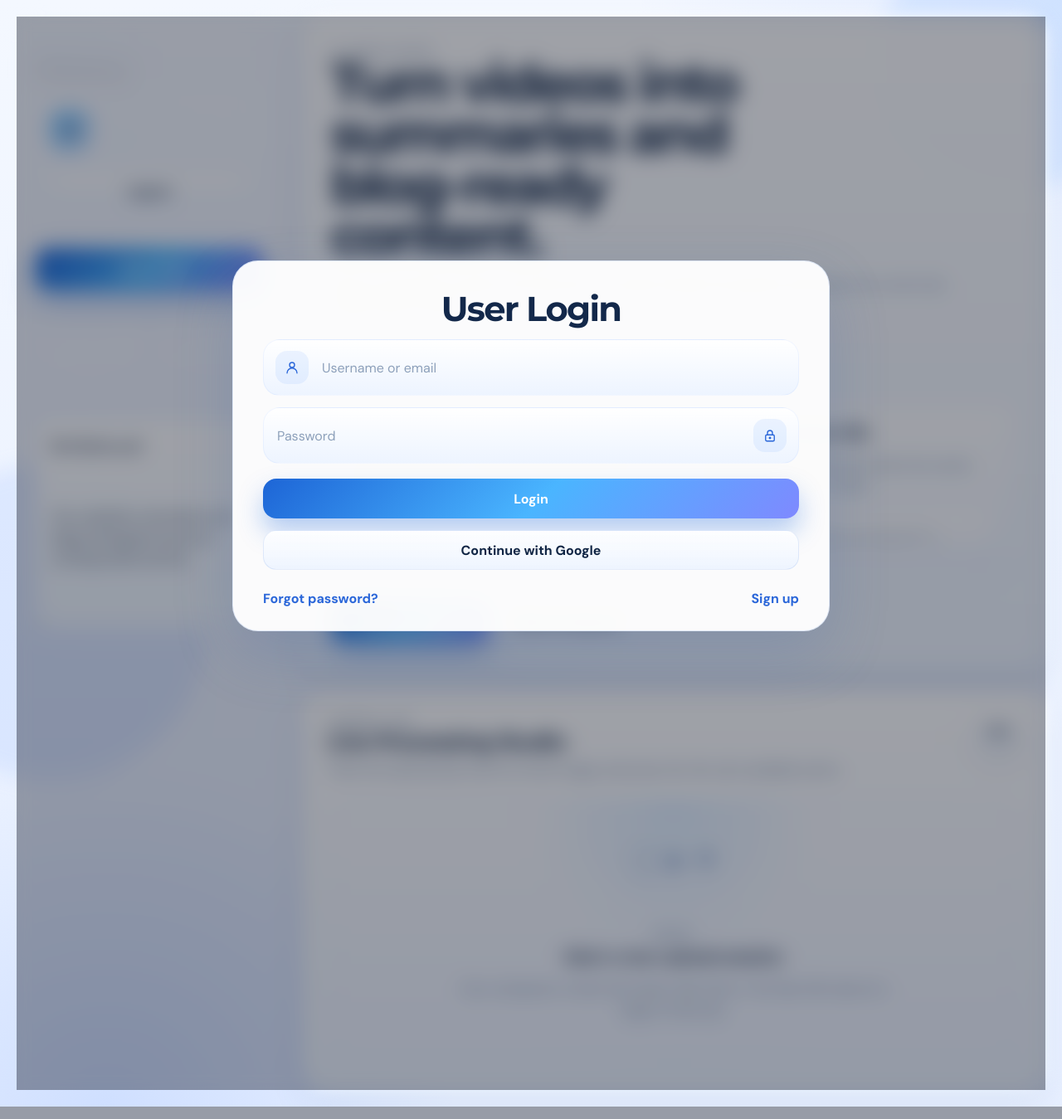
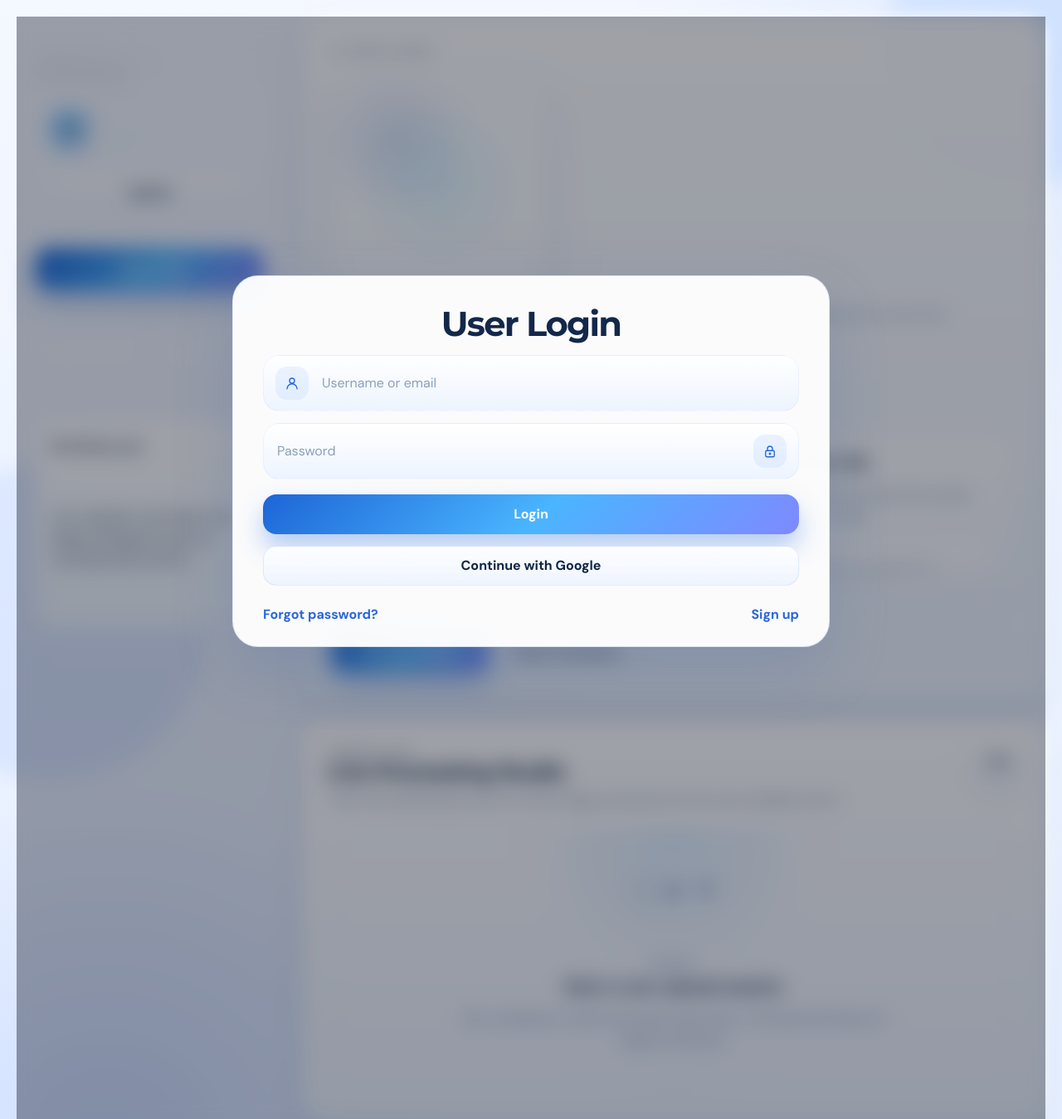
Before and after one commit to varad42/AIVTOBS, a Flask app: page /dashboard?new_chat=1 in a window 1280 px wide. Shown: the top 1349 px of the page at 83% size. Run offline with Flask 3, Linux system fonts and the light colour scheme; some libraries are stand-ins or nearby versions.

Commit message:
new chat

```diff
--- a/static/styles.css
+++ b/static/styles.css
@@ -1340,17 +1340,41 @@ td {
 
 .dashboard-hero-copy {
     max-width: 760px;
-}
-
-.dashboard-hero-title {
-    max-width: 12ch;
-    color: var(--text-dark);
-    font-size: clamp(2.5rem, 5vw, 4.2rem);
+    display: grid;
+    gap: 16px;
+}
+
+.dashboard-hero-ball-wrap {
+    position: relative;
+    width: min(100%, 260px);
+    aspect-ratio: 1;
+    display: grid;
+    place-items: center;
+    margin-top: 4px;
+    border-radius: 32px;
+    background:
+        radial-gradient(circle at center, rgba(105, 216, 255, 0.16), transparent 54%),
+        radial-gradient(circle at 30% 30%, rgba(42, 102, 217, 0.14), transparent 36%);
+    box-shadow:
+        inset 0 0 0 1px rgba(136, 181, 244, 0.14),
+        0 24px 48px rgba(77, 112, 176, 0.12);
+}
+
+.dashboard-hero-ball-source {
+    display: none;
+}
+
+.dashboard-hero-ball-canvas {
+    width: min(100%, 220px);
+    aspect-ratio: 1;
+    display: block;
+    background: transparent;
+    filter: drop-shadow(0 24px 44px rgba(59, 111, 198, 0.22));
 }
 
 .dashboard-hero-subtitle {
     max-width: 68ch;
-    margin-top: 14px;
+    margin-top: 0;
 }
 
 .dashboard-hero-actions {
@@ -1671,8 +1695,8 @@ td {
 }
 
 @media (max-width: 480px) {
-    .dashboard-hero-title {
-        font-size: 2rem;
+    .dashboard-hero-ball-wrap {
+        width: min(100%, 220px);
     }
 
     .dashboard-stage-list,
--- a/templates/dashboard.html
+++ b/templates/dashboard.html
@@ -78,7 +78,20 @@
         <section class="content-panel dashboard-hero-panel" id="upload-studio">
             <div class="dashboard-hero-copy">
                 <p class="auth-eyebrow">AI Video Studio</p>
-                <h1 class="hero-title dashboard-hero-title">Turn videos into summaries and blog-ready content.</h1>
+                <div class="dashboard-hero-ball-wrap" aria-hidden="true">
+                    <video
+                        class="dashboard-hero-ball-source"
+                        id="dashboardHeroBallSource"
+                        autoplay
+                        muted
+                        loop
+                        playsinline
+                        preload="auto"
+                    >
+                        <source src="{{ url_for('static', filename='media/login-ball.mp4') }}" type="video/mp4">
+                    </video>
+                    <canvas class="dashboard-hero-ball-canvas" id="dashboardHeroBallCanvas"></canvas>
+                </div>
                 <p class="hero-copy dashboard-hero-subtitle">Drop in a local file or paste a YouTube link. The studio handles the pipeline and keeps the current job visible while it works.</p>
             </div>
 
@@ -216,28 +229,32 @@
         });
     }
 
-    const loginBallVideo = document.getElementById("loginBallSource");
-    const loginBallCanvas = document.getElementById("loginBallCanvas");
+    const attachBallCanvas = function (videoId, canvasId) {
+        const ballVideo = document.getElementById(videoId);
+        const ballCanvas = document.getElementById(canvasId);
 
-    if (loginBallVideo && loginBallCanvas) {
-        const context = loginBallCanvas.getContext("2d", { willReadFrequently: true });
+        if (!ballVideo || !ballCanvas) {
+            return;
+        }
+
+        const context = ballCanvas.getContext("2d", { willReadFrequently: true });
 
         const drawBallFrame = function () {
-            if (!context || loginBallVideo.readyState < 2) {
+            if (!context || ballVideo.readyState < 2) {
                 requestAnimationFrame(drawBallFrame);
                 return;
             }
 
-            const width = loginBallVideo.videoWidth || 320;
-            const height = loginBallVideo.videoHeight || 320;
+            const width = ballVideo.videoWidth || 320;
+            const height = ballVideo.videoHeight || 320;
 
-            if (loginBallCanvas.width !== width || loginBallCanvas.height !== height) {
-                loginBallCanvas.width = width;
-                loginBallCanvas.height = height;
+            if (ballCanvas.width !== width || ballCanvas.height !== height) {
+                ballCanvas.width = width;
+                ballCanvas.height = height;
             }
 
             context.clearRect(0, 0, width, height);
-            context.drawImage(loginBallVideo, 0, 0, width, height);
+            context.drawImage(ballVideo, 0, 0, width, height);
 
             const frame = context.getImageData(0, 0, width, height);
             const pixels = frame.data;
@@ -260,10 +277,17 @@
             requestAnimationFrame(drawBallFrame);
         };
 
-        loginBallVideo.addEventListener("play", function () {
+        ballVideo.addEventListener("play", function () {
             requestAnimationFrame(drawBallFrame);
         });
-    }
+
+        if (!ballVideo.paused) {
+            requestAnimationFrame(drawBallFrame);
+        }
+    };
+
+    attachBallCanvas("dashboardHeroBallSource", "dashboardHeroBallCanvas");
+    attachBallCanvas("loginBallSource", "loginBallCanvas");
 </script>
 
 {% if show_login %}
```
